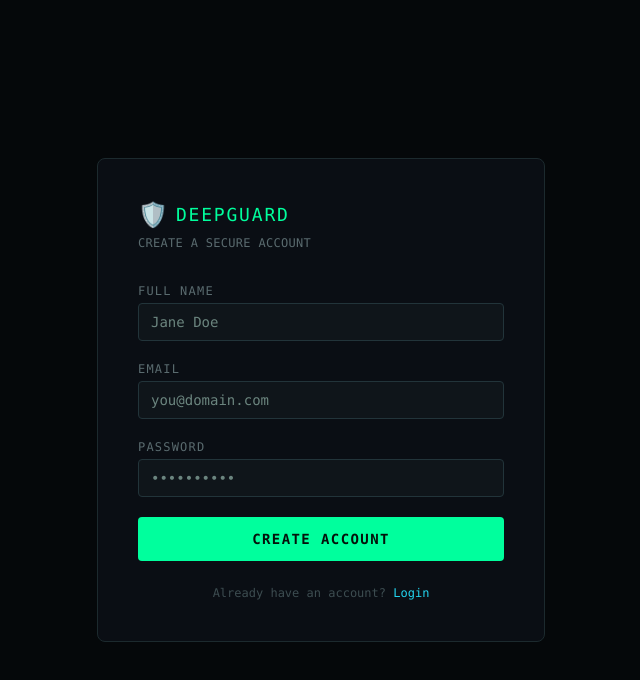
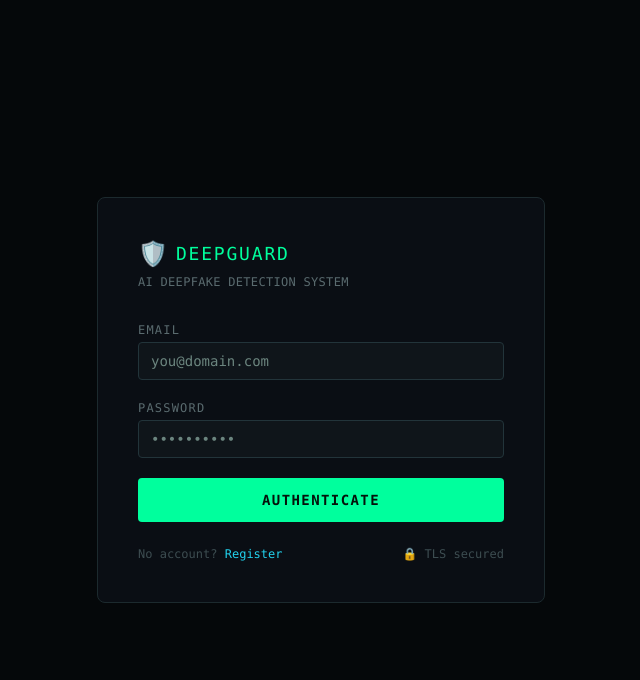
Before and after one commit to hemasiri050506/DeepfakeDetection, a React app in the folder frontend/: page / in a window 1280 px wide. Shown: the top 680 px of the page, without its empty margins (319-959 px from the left). Built offline with nearby package versions, Linux system fonts and the light colour scheme; the HTML template or start-up script is replaced by a standard one.

Commit message:
Add working navigation between login and register

```diff
--- a/frontend/package.json
+++ b/frontend/package.json
@@ -13,6 +13,7 @@
     "@tailwindcss/vite": "^4.3.3",
     "react": "^19.2.8",
     "react-dom": "^19.2.8",
+    "react-router-dom": "^7.18.2",
     "tailwindcss": "^4.3.3"
   },
   "devDependencies": {
--- a/frontend/src/App.jsx
+++ b/frontend/src/App.jsx
@@ -1,7 +1,17 @@
+import { BrowserRouter, Routes, Route } from 'react-router-dom'
+import Login from './components/Login'
 import Register from './components/Register'
 
 function App() {
-  return <Register />
+  return (
+    <BrowserRouter>
+      <Routes>
+        <Route path="/" element={<Login />} />
+        <Route path="/login" element={<Login />} />
+        <Route path="/register" element={<Register />} />
+      </Routes>
+    </BrowserRouter>
+  )
 }
 
 export default App
--- a/frontend/src/components/Login.jsx
+++ b/frontend/src/components/Login.jsx
@@ -1,3 +1,4 @@
+import { Link } from 'react-router-dom'
 function Login() {
   return (
     <div className="min-h-screen bg-[#05080a] flex items-center justify-center px-4">
@@ -44,7 +45,7 @@ function Login() {
 
         <div className="flex justify-between mt-6 text-xs text-[#3d4d51]">
           <span>
-            No account? <span className="text-[#22d3ee] cursor-pointer">Register</span>
+            No account? <Link to="/register" className="text-[#22d3ee]">Register</Link>
           </span>
           <span className="flex items-center gap-1">🔒 TLS secured</span>
         </div>
--- a/frontend/src/components/Register.jsx
+++ b/frontend/src/components/Register.jsx
@@ -1,3 +1,4 @@
+import { Link } from 'react-router-dom'
 function Register() {
   return (
     <div className="min-h-screen bg-[#05080a] flex items-center justify-center px-4">
@@ -55,7 +56,7 @@ function Register() {
 
         <div className="flex justify-center mt-6 text-xs text-[#3d4d51]">
           <span>
-            Already have an account? <span className="text-[#22d3ee] cursor-pointer">Login</span>
+            Already have an account? <Link to="/login" className="text-[#22d3ee]">Login</Link>
           </span>
         </div>
 
```
Also changed, not shown: 1 other file (tests, documents, lock files or other folders).
